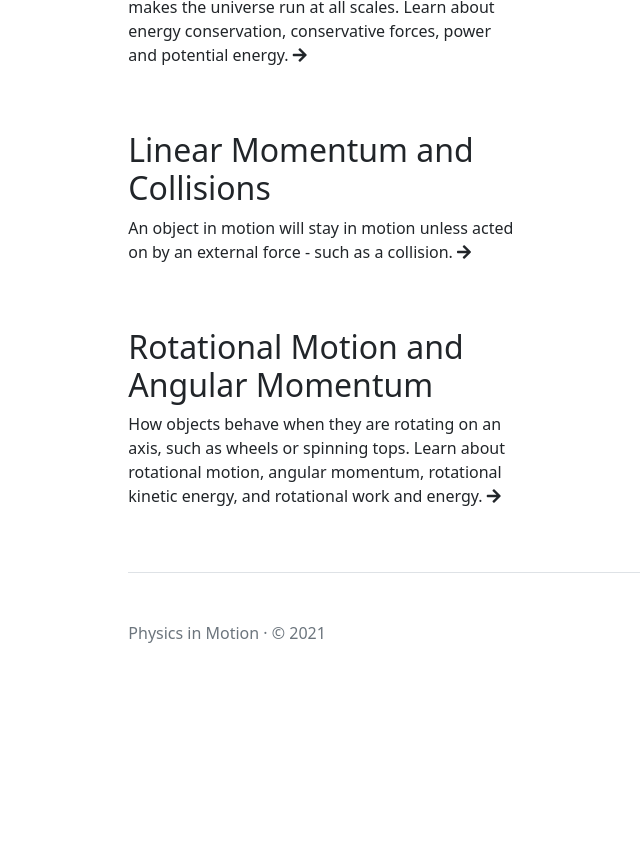
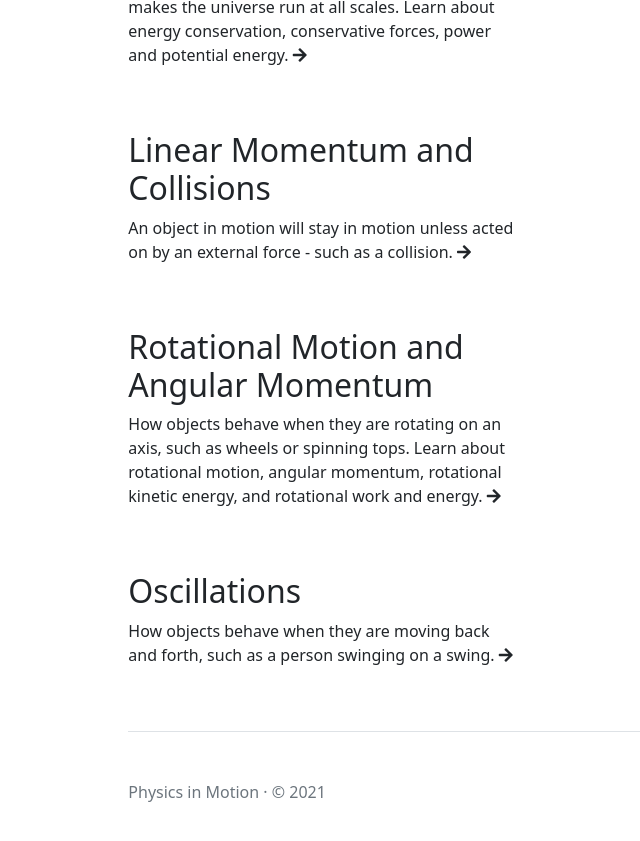
Before and after one commit to LeNPaul/physics-in-motion-client, a Jekyll site: the page built from index.html, in a window 1280 px wide and 900 px high, scrolled down 1315 px. Shown: the top 841 px of the window, without its empty margins (101-741 px from the left). Built offline with Jekyll 4.4.1, drawn with Linux system fonts in a browser that asks for light colours; nearby versions of some CDN libraries; before the commit the page ends 2056 px from its top, so only the background shows below that.

Commit message:
Add oscillations lessons modules

```diff
--- a/index.html
+++ b/index.html
@@ -57,14 +57,14 @@ title: "Home"
     <p>How objects behave when they are rotating on an axis, such as wheels or spinning tops. Learn about rotational motion, angular momentum, rotational kinetic energy, and rotational work and energy. <a href="/rotational-motion-and-angular-momentum" class="text-dark"><i class="fas fa-arrow-right"></i></a></p>
   </div>
 </div>
-<!--
+
 <div class="row g-5 mb-5">
   <div class="col-md-6">
     <h2>Oscillations</h2>
     <p>How objects behave when they are moving back and forth, such as a person swinging on a swing. <a href="/oscillations" class="text-dark"><i class="fas fa-arrow-right"></i></a></p>
   </div>
 </div>
-
+<!--
 <div class="row g-5 mb-5">
   <div class="col-md-6">
     <h2>Waves and Sounds</h2>
--- /dev/null
+++ b/lessons/oscillations.html
@@ -0,0 +1,36 @@
+---
+layout: default
+title: "Oscillations"
+permalink: /oscillations
+---
+
+<h1>Oscillations</h1>
+<p class="fs-5 col-md-8 mb-5">How objects behave when they are moving back and forth, such as a person swinging on a swing.</p>
+
+<div class="row g-5 mb-3">
+  <div class="col-md-6">
+    <h2>Dynamics of Simple Harmonic Motion</h2>
+    <p>How we describe oscillations. <a href="/oscillations/dynamics-simple-harmonic-motion" class="text-dark"><i class="fas fa-arrow-right"></i></a></p>
+  </div>
+</div>
+
+<div class="row g-5 mb-3">
+  <div class="col-md-6">
+    <h2>The Pendulum</h2>
+    <p>Explore a common example of simple harmonic motions in the pendulum. <a href="/oscillations/the-pendulum" class="text-dark"><i class="fas fa-arrow-right"></i></a></p>
+  </div>
+</div>
+
+<div class="row g-5 mb-3">
+  <div class="col-md-6">
+    <h2>Damped Harmonic Motion</h2>
+    <p>In most cases, simple harmonic motion eventually decays and stops through damped harmonic motion. <a href="/oscillations/damped-harmonic-motion" class="text-dark"><i class="fas fa-arrow-right"></i></a></p>
+  </div>
+</div>
+
+<div class="row g-5 mb-3">
+  <div class="col-md-6">
+    <h2>Driven Oscillations</h2>
+    <p>External forces can be used to amplify simple harmonic motions. <a href="/oscillations/driven-oscillations" class="text-dark"><i class="fas fa-arrow-right"></i></a></p>
+  </div>
+</div>
```
Also changed, not shown: lessons/oscillations/damped-harmonic-motion.html (added, +27 -0 lines), lessons/oscillations/driven-oscillations.html (added, +51 -0 lines), lessons/oscillations/dynamics-simple-harmonic-motion.html (added, +52 -0 lines), lessons/oscillations/the-pendulum.html (added, +34 -0 lines).
